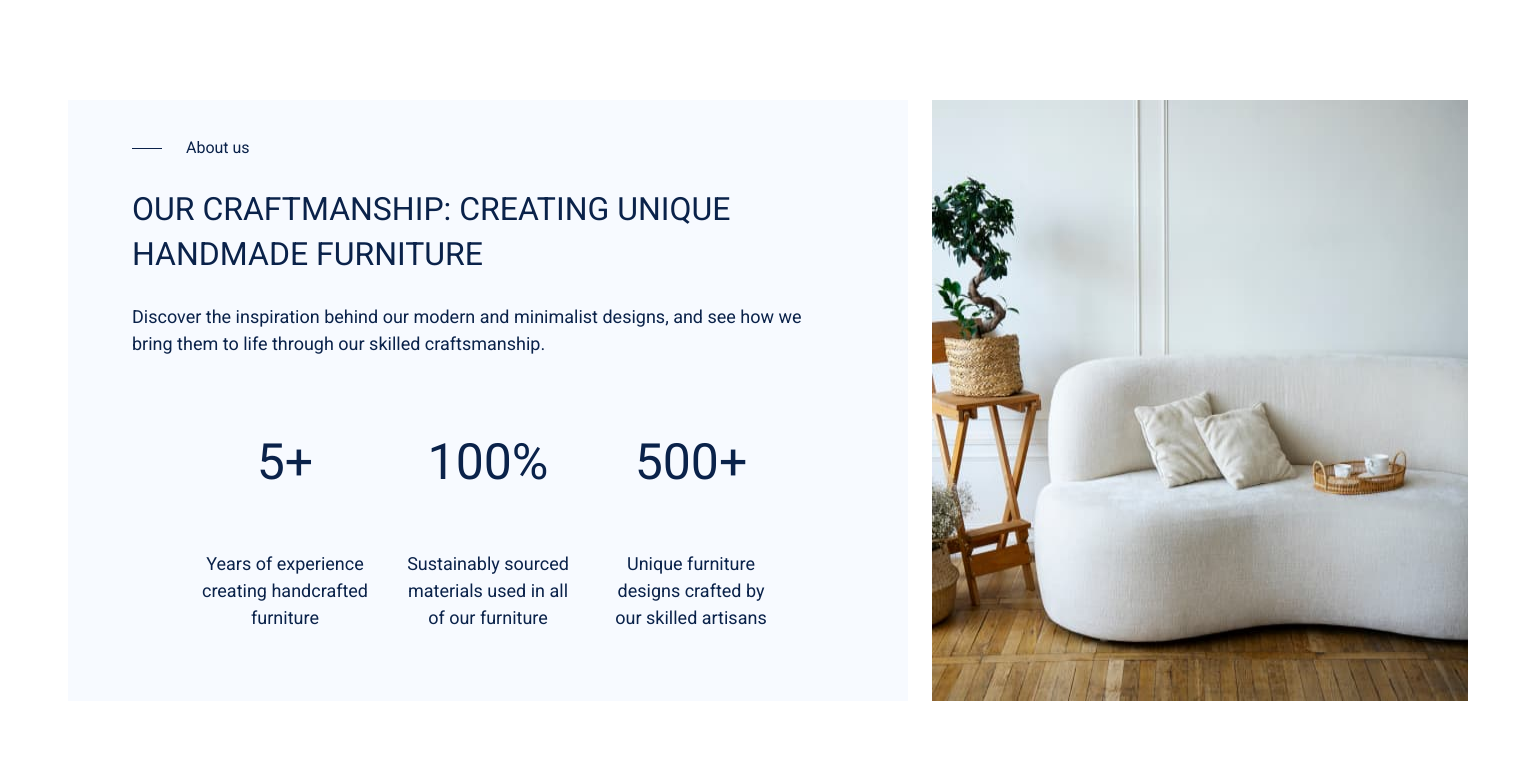
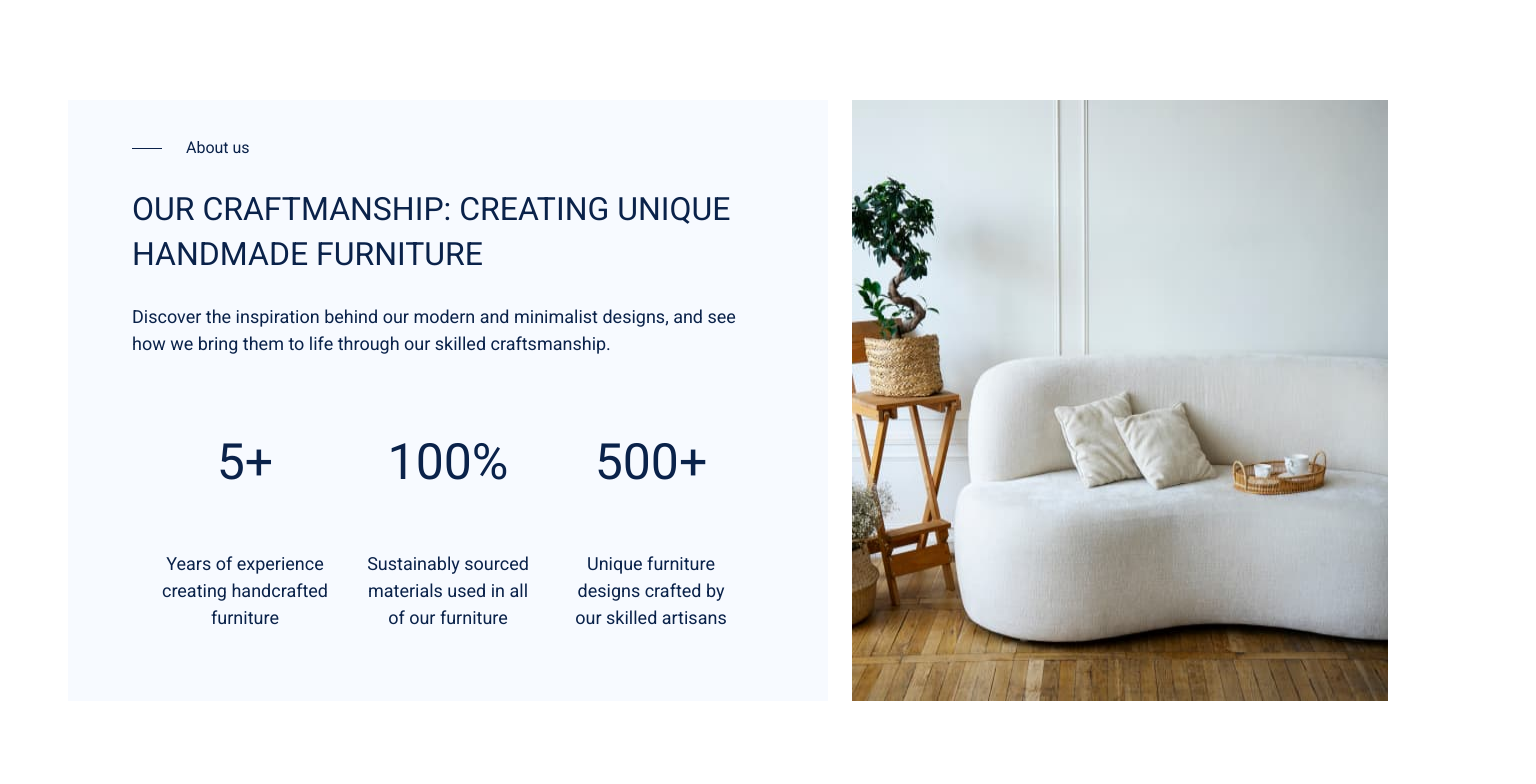
Before and after one commit to Larisagabriela329/Goit-team-project-1, a plain HTML site: page index.html in a window 1536 px wide. Shown: the top 784 px of the page. Drawn offline with Linux system fonts and the light colour scheme.

Commit message:
Update styles.css
about-container-width

```diff
--- a/CSS/styles.css
+++ b/CSS/styles.css
@@ -139,7 +139,7 @@ object-fit: fill;
 
 @media (min-width: 1440px) {
     .about-container {
-        min-width: 1320px;
+        width: 1320px;
         display: flex;
         gap: 24px;
         margin: 100px 60px 100px 60px;
```
